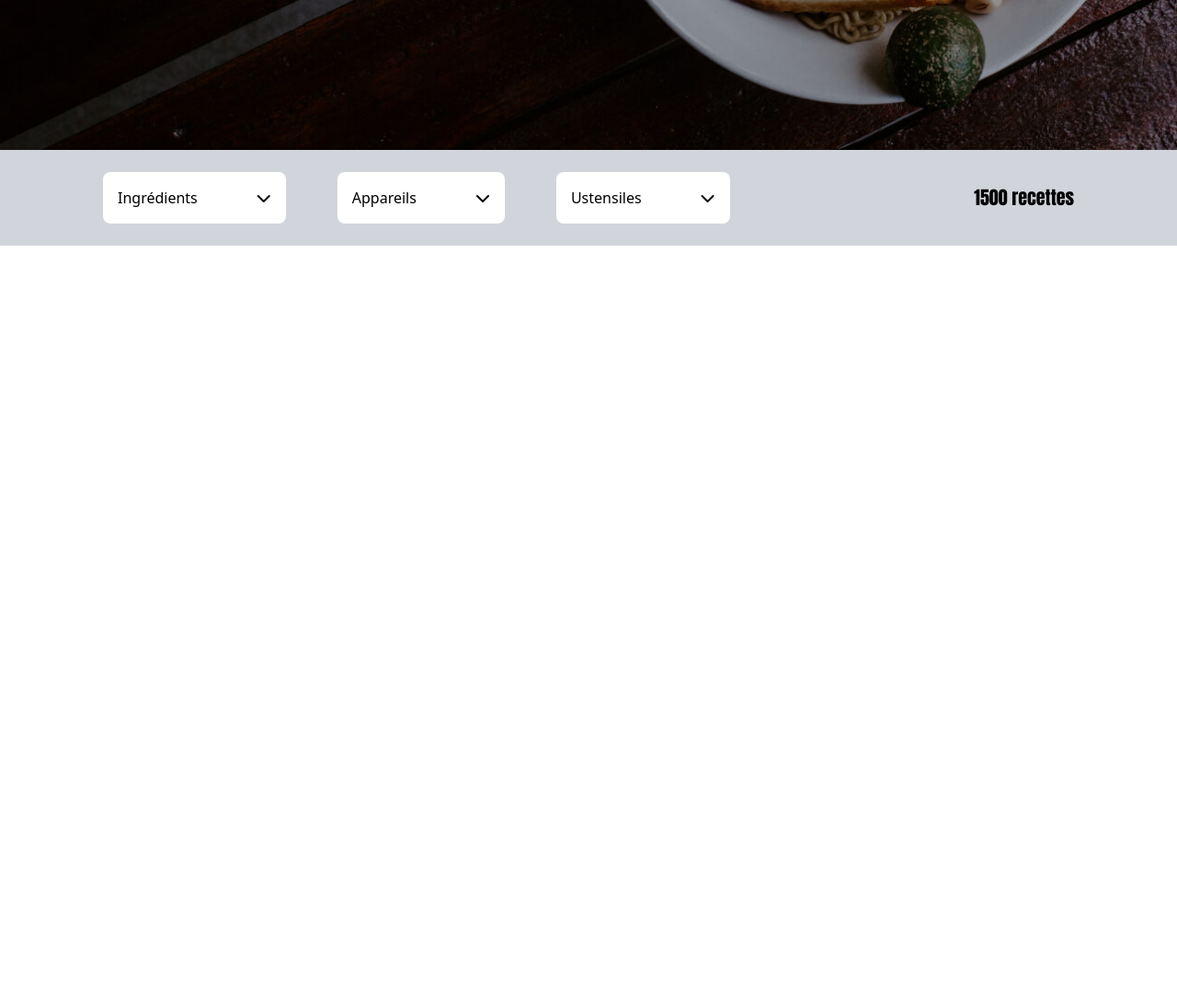
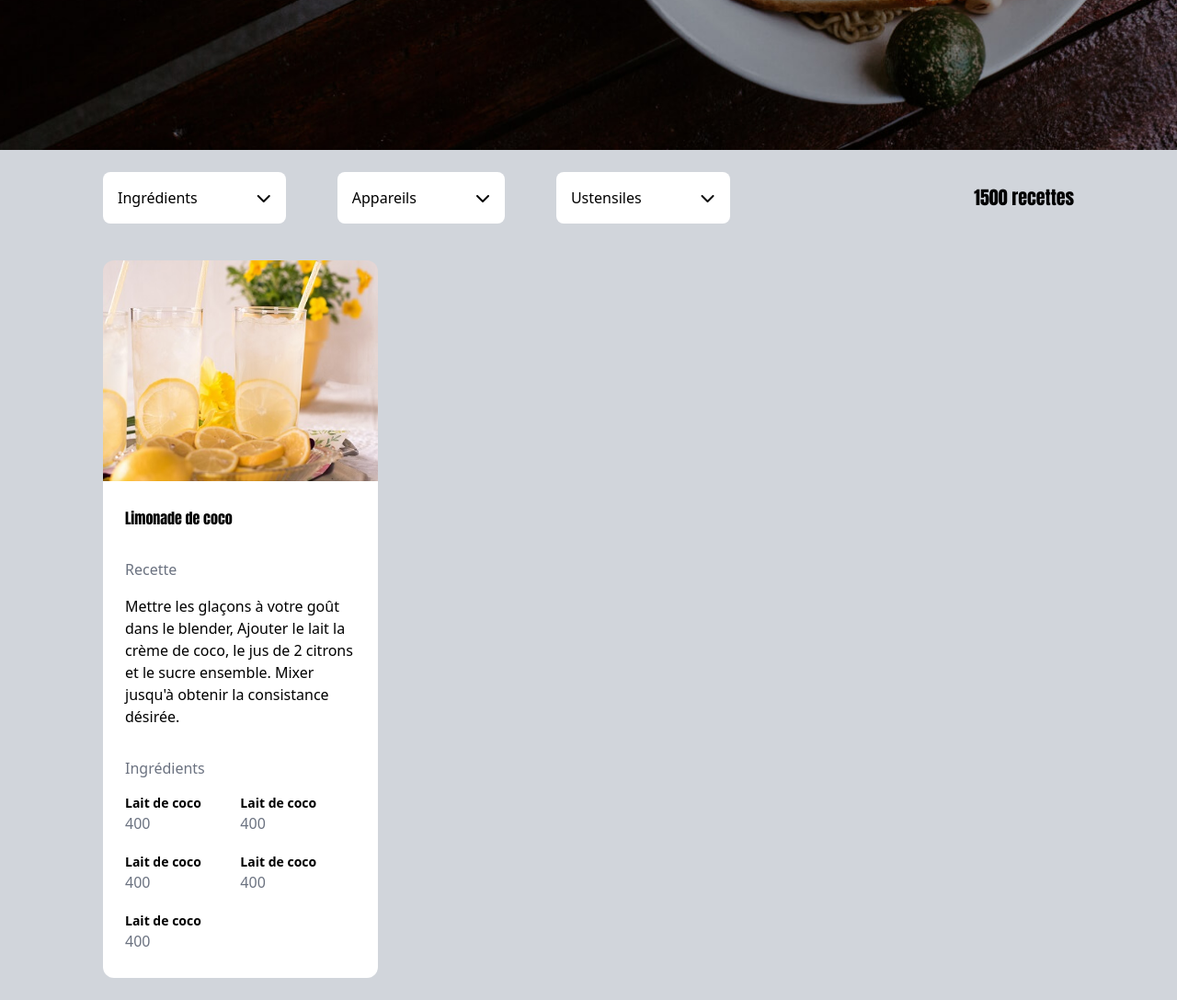
Before and after one commit to Karlito14/projet7LesPetitsPlats, a website: page index.html in a window 1280 px wide. Shown: the part 500-1587 px from the top of the page at 92% size. Before the commit the page ends 800 px from the top, so only its background shows below. Drawn offline with Linux system fonts and the light colour scheme.

Commit message:
intégration article

```diff
--- a/index.html
+++ b/index.html
@@ -54,11 +54,15 @@
     <main class="bg-gray-300 px-28 py-6">
         <div class="flex justify-between items-center">
           <div class="flex">
-                <div class="flex bg-white items-center p-4 rounded-lg mr-14 cursor-pointer">
+            <div
+              class="flex bg-white items-center p-4 rounded-lg mr-14 cursor-pointer"
+            >
               <h3 class="mr-16">Ingrédients</h3>
               <i class="fa-solid fa-chevron-down"></i>
             </div>
-                <div class="flex bg-white items-center p-4 rounded-lg mr-14 cursor-pointer">
+            <div
+              class="flex bg-white items-center p-4 rounded-lg mr-14 cursor-pointer"
+            >
               <h3 class="mr-16">Appareils</h3>
               <i class="fa-solid fa-chevron-down"></i>
             </div>
@@ -67,8 +71,51 @@
               <i class="fa-solid fa-chevron-down"></i>
             </div>
           </div>
-            <span aria-label="nombre de recettes" class="font-anton text-xl">1500 recettes</span>
+          <span aria-label="nombre de recettes" class="font-anton text-xl"
+            >1500 recettes</span
+          >
         </div>
+        <section class="grid gap-20 grid-cols-3 mt-10">
+          <article class="shadow-article">
+            <img
+              src="./assets/recettes/Recette01.jpg"
+              alt="image recettes"
+              class="h-60 w-full object-cover rounded-t-xl"
+            />
+            <div class="bg-white rounded-b-xl px-6 py-7">
+              <h3 class="font-anton mb-8">Limonade de coco</h3>
+              <div>
+                <h4 class="text-gray-500 mb-4">Recette</h4>
+                <p class="mb-8">Mettre les glaçons à votre goût dans le blender, Ajouter le lait  la crème de coco, le jus de 2 citrons et le sucre ensemble. Mixer jusqu'à obtenir la consistance désirée.</p>
+              </div>
+              <div>
+                <h4 class="text-gray-500 mb-4">Ingrédients</h4>
+                <ul class="grid grid-cols-2 gap-y-5">
+                  <li>
+                    <h5 class="font-semibold text-sm">Lait de coco</h5>
+                    <span aria-label="quantité" class="text-gray-500">400</span>
+                  </li>
+                  <li>
+                    <h5 class="font-semibold text-sm">Lait de coco</h5>
+                    <span aria-label="quantité" class="text-gray-500">400</span>
+                  </li>
+                  <li>
+                    <h5 class="text-sm font-semibold">Lait de coco</h5>
+                    <span aria-label="quantité" class="text-gray-500">400</span>
+                  </li>
+                  <li>
+                    <h5 class="font-semibold text-sm">Lait de coco</h5>
+                    <span aria-label="quantité" class="text-gray-500">400</span>
+                  </li>
+                  <li>
+                    <h5 class="font-semibold text-sm">Lait de coco</h5>
+                    <span aria-label="quantité" class="text-gray-500">400</span>
+                  </li>
+                </ul>
+              </div>
+            </div>
+          </article>
+        </section>
     </main>
 
     <!-- - - - - - - - -    Icones fontawesome   - - - - - - - - -->
--- a/tailwind.config.js
+++ b/tailwind.config.js
@@ -13,6 +13,9 @@ module.exports = {
                 manrope: ['Manrope', 'sans-serif'],
                 anton: ['Anton', 'sans-serif'],
             },
+            boxShadow: {
+                article: '0 0 4px 34px 30px rgba(0, 0, 0, 0.2)',
+            },
         },
     },
     plugins: [],
```
Also changed, not shown: styles/output.css. Lines whose indentation alone changed are shown as unchanged.
